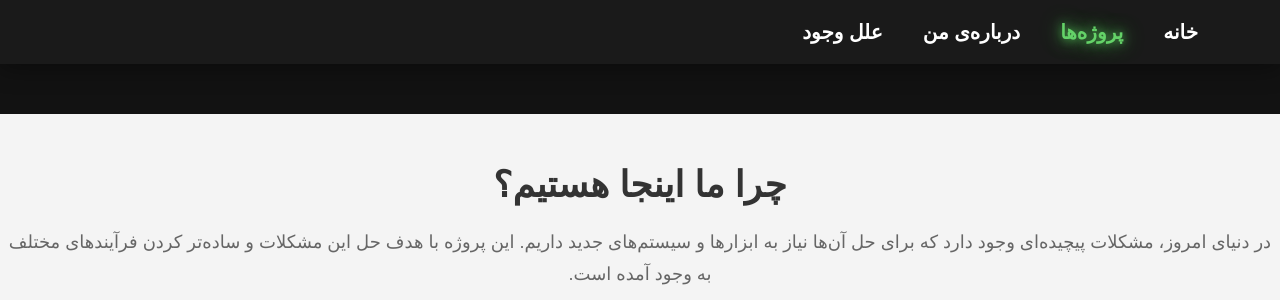
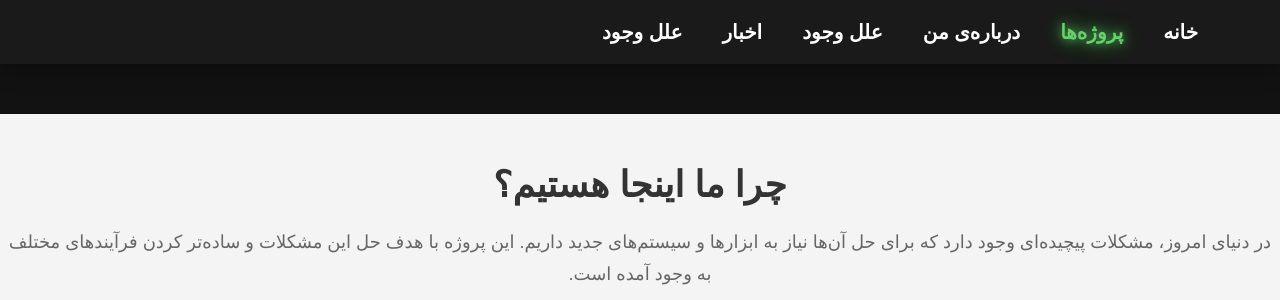
Before and after one commit to aghabidareh/AghabidarehProject, a Django app: template projects/templates/projects/why.html in a window 1280 px wide. Shown: the top 300 px of the page. Run offline with Django 4.2, Linux system fonts and the light colour scheme; the template is opened without the code that fills it, so the values that code supplies are empty; some web fonts are replaced.

Commit message:
let's-add-new-section

```diff
--- a/projects/templates/projects/base.html
+++ b/projects/templates/projects/base.html
@@ -33,6 +33,8 @@
                 </li>
                 <li><a href="{% url 'about-me' %}" class="{% if request.path == '/about-me' %}active{% endif %}">درباره‌ی
                     من</a></li>
+                <li><a href="{% url 'why' %}" class="{% if request.path == '/why' %}active{% endif %}">علل وجود</a></li>
+                <li><a href="{% url 'about-me' %}" class="{% if request.path == '/about-me' %}active{% endif %}">اخبار</a></li>
                 <li><a href="{% url 'why' %}" class="{% if request.path == '/why' %}active{% endif %}">علل وجود</a></li>
             </ul>
         </nav>
```
